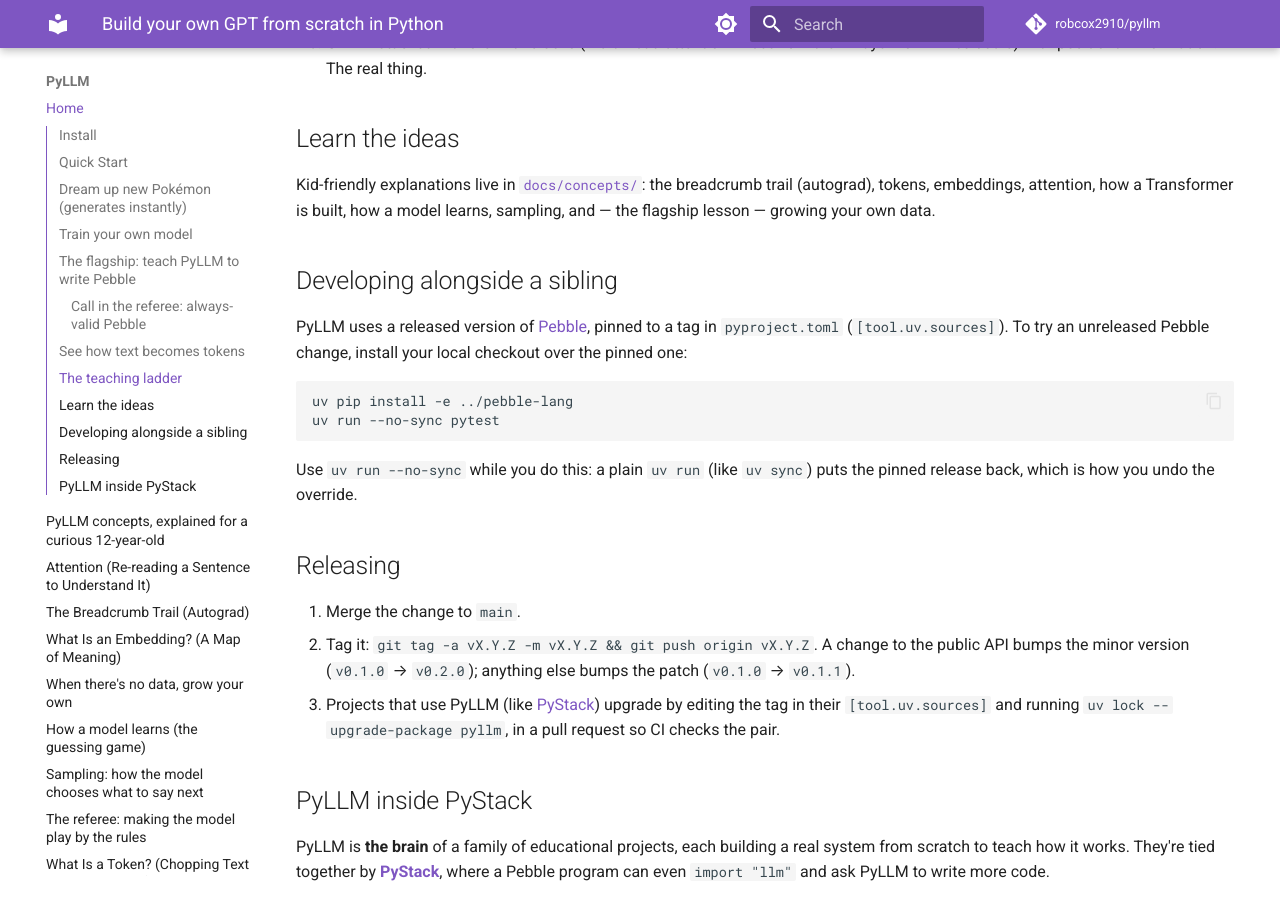
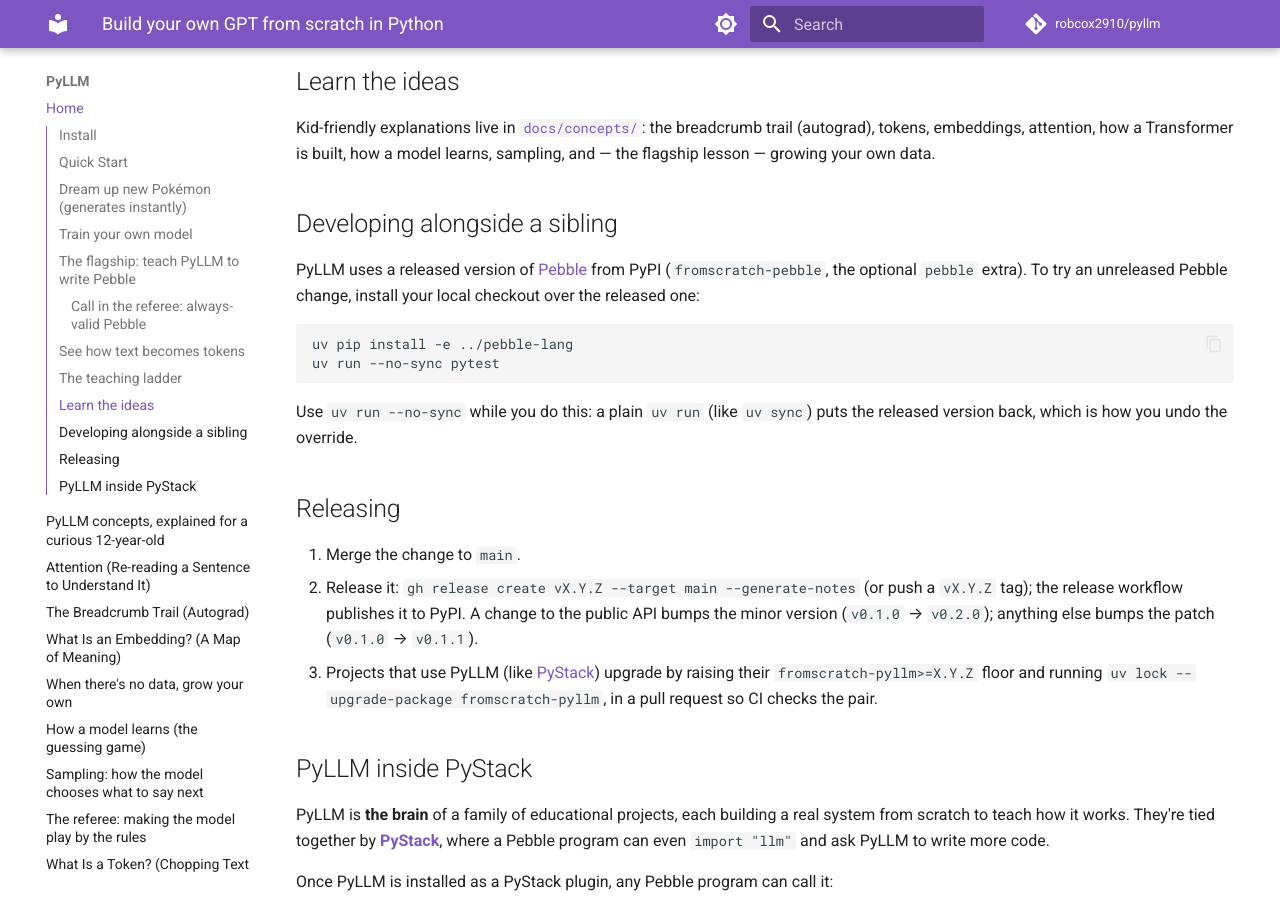
Before and after one commit to robcox2910/pyllm, an MkDocs documentation site: the page built from docs/index.md, in a window 1280 px wide and 900 px high, scrolled down 2465 px. Built offline with MkDocs 1.6.1 and Material for MkDocs 9.7.7, drawn with Linux system fonts in a browser that asks for light colours; comment, search, counter and statistics services are not loaded; some of the changed text lies outside the part shown.

Commit message:
fix: flags before a subcommand are no longer ignored (#31)
* fix: flags before a subcommand are no longer ignored

'pyllm --seed 7 pebble' silently used a random seed: each subcommand's
own option defaults overwrote values typed before the subcommand. Shared
options now only take a value when given, and each command fills in its
own defaults afterwards, so plain generation and pebble keep their
different defaults.

Also refresh the README and docs home page: real Pebble and training
output from the current release, and the docs page's sibling and release
notes now describe PyPI instead of git-tag sources.

Co-Authored-By: Claude Opus 5.5 <noreply@anthropic.com>
Claude-Session: https://claude.ai/code/session_01V7Qx2bpVb4r459q1hdHABV

* chore: upgrade msgpack for CVE-2026-114613

Co-Authored-By: Claude Opus 5.5 <noreply@anthropic.com>
Claude-Session: https://claude.ai/code/session_01V7Qx2bpVb4r459q1hdHABV

---------

Co-authored-by: Claude <noreply@anthropic.com>

````diff
--- a/docs/index.md
+++ b/docs/index.md
@@ -91,19 +91,16 @@ one. Same tiny brain — but now every program it returns parses:
 
 ```console
 $ uv run pyllm pebble --seed 7 --constrained --score
-let total = n * (63 - 99)
+let total = result + j * 3
 
-let result = c
-fount = 55 + (n - b) % (6 - b)
-
-parse rate: 100.0% of 2 programs
+parse rate: 100.0% of 1 programs
 ```
 
 From Python: `generate_pebble(constrained=True)`. See
 [`docs/concepts/the-referee.md`](https://github.com/robcox2910/pyllm/blob/main/docs/concepts/the-referee.md).
 
 Grow a fresh synthetic corpus with `uv run pyllm gen-corpus`. Live scoring needs
-the optional `pebble-lang` dependency (`uv sync --all-extras`); generation and
+the optional `fromscratch-pebble` dependency (`uv sync --all-extras`); generation and
 training work without it. See [`docs/concepts/grow-your-own-data.md`](https://github.com/robcox2910/pyllm/blob/main/docs/concepts/grow-your-own-data.md).
 
 ## See how text becomes tokens
@@ -136,9 +133,9 @@ own data.
 
 ## Developing alongside a sibling
 
-PyLLM uses a released version of [Pebble](https://github.com/robcox2910/pebble-lang),
-pinned to a tag in `pyproject.toml` (`[tool.uv.sources]`). To try an unreleased
-Pebble change, install your local checkout over the pinned one:
+PyLLM uses a released version of [Pebble](https://github.com/robcox2910/pebble-lang)
+from PyPI (`fromscratch-pebble`, the optional `pebble` extra). To try an
+unreleased Pebble change, install your local checkout over the released one:
 
 ```bash
 uv pip install -e ../pebble-lang
@@ -146,17 +143,18 @@ uv run --no-sync pytest
 ```
 
 Use `uv run --no-sync` while you do this: a plain `uv run` (like `uv sync`)
-puts the pinned release back, which is how you undo the override.
+puts the released version back, which is how you undo the override.
 
 ## Releasing
 
 1. Merge the change to `main`.
-2. Tag it: `git tag -a vX.Y.Z -m vX.Y.Z && git push origin vX.Y.Z`.
+2. Release it: `gh release create vX.Y.Z --target main --generate-notes`
+   (or push a `vX.Y.Z` tag); the release workflow publishes it to PyPI.
    A change to the public API bumps the minor version (`v0.1.0` → `v0.2.0`);
    anything else bumps the patch (`v0.1.0` → `v0.1.1`).
 3. Projects that use PyLLM (like [PyStack](https://github.com/robcox2910/pystack))
-   upgrade by editing the tag in their `[tool.uv.sources]` and running
-   `uv lock --upgrade-package pyllm`, in a pull request so CI checks the pair.
+   upgrade by raising their `fromscratch-pyllm>=X.Y.Z` floor and running
+   `uv lock --upgrade-package fromscratch-pyllm`, in a pull request so CI checks the pair.
 
 ## PyLLM inside PyStack
 
````
Also changed, not shown: other parts of docs/index.md (+6 -6 lines), README.md (+8 -11 lines), 3 other files.
